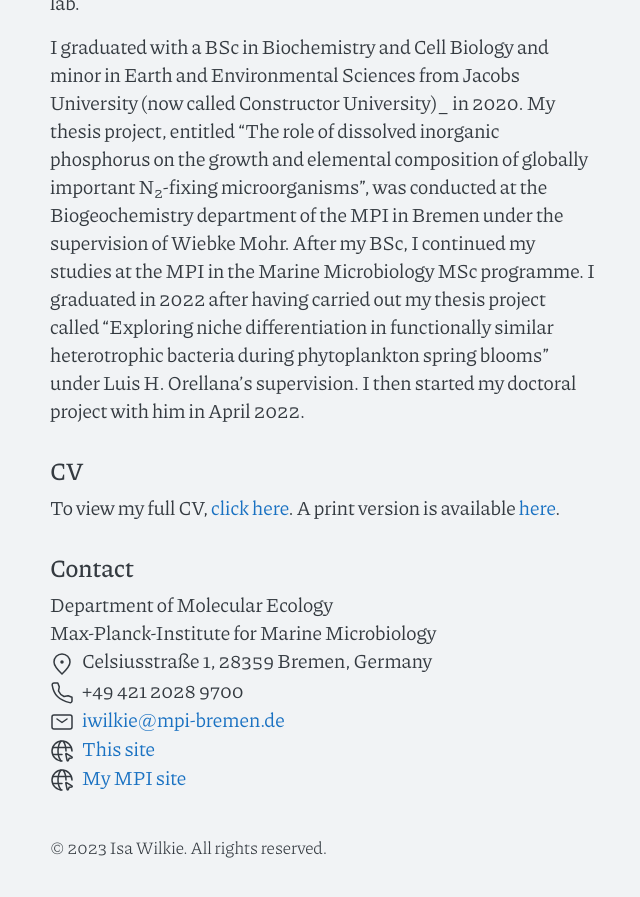
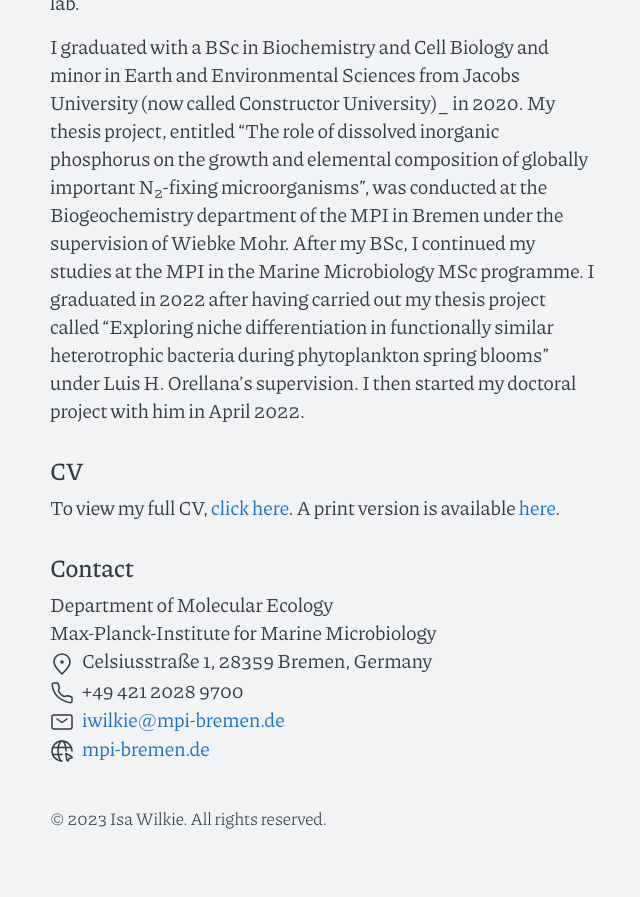
Before and after one commit to iwilkie/iwilkie.github.io, a Jekyll site: the page built from index.md, in a window 1280 px wide and 900 px high, scrolled down 1322 px. Shown: the top 897 px of the window, without its empty margins (317-957 px from the left). Built offline with Jekyll 4.4.1, drawn with Linux system fonts in a browser that asks for light colours; after the commit the page ends 2193 px from its top, so only the background shows below that.

Commit message:
Update contact.html

```diff
--- a/_includes/contact.html
+++ b/_includes/contact.html
@@ -6,7 +6,6 @@
     <li><span class="li-icon">{% include svg/pin-alt.svg %}</span><span>Celsiusstraße 1, 28359 Bremen, Germany</span></li>
     <li><span class="li-icon">{% include svg/phone.svg %}</span><span>+49 421 2028 9700</span></li>
     <li><span class="li-icon">{% include svg/mail.svg %}</span><a href="mailto:iwilkie@mpi-bremen.de">iwilkie@mpi-bremen.de</a></li>
-    <li><span class="li-icon">{% include svg/internet.svg %}</span><a href="https://iwilkie.github.io">This site</a></li>
-    <li><span class="li-icon">{% include svg/internet.svg %}</span><a href="https://www.mpi-bremen.de/Isabella-Maria-Wilkie.html">My MPI site</a></li>
+    <li><span class="li-icon">{% include svg/internet.svg %}</span><a href="https://www.mpi-bremen.de/Isabella-Maria-Wilkie.html">mpi-bremen.de</a></li>
   </ul>
 </div>
```
